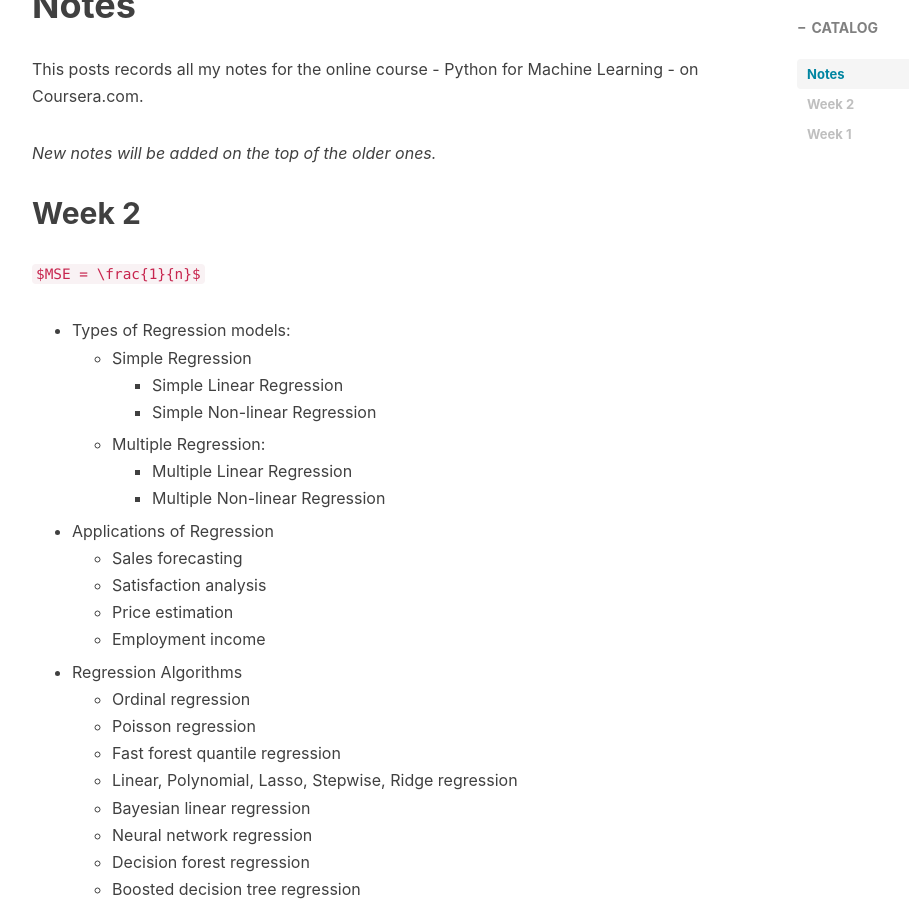
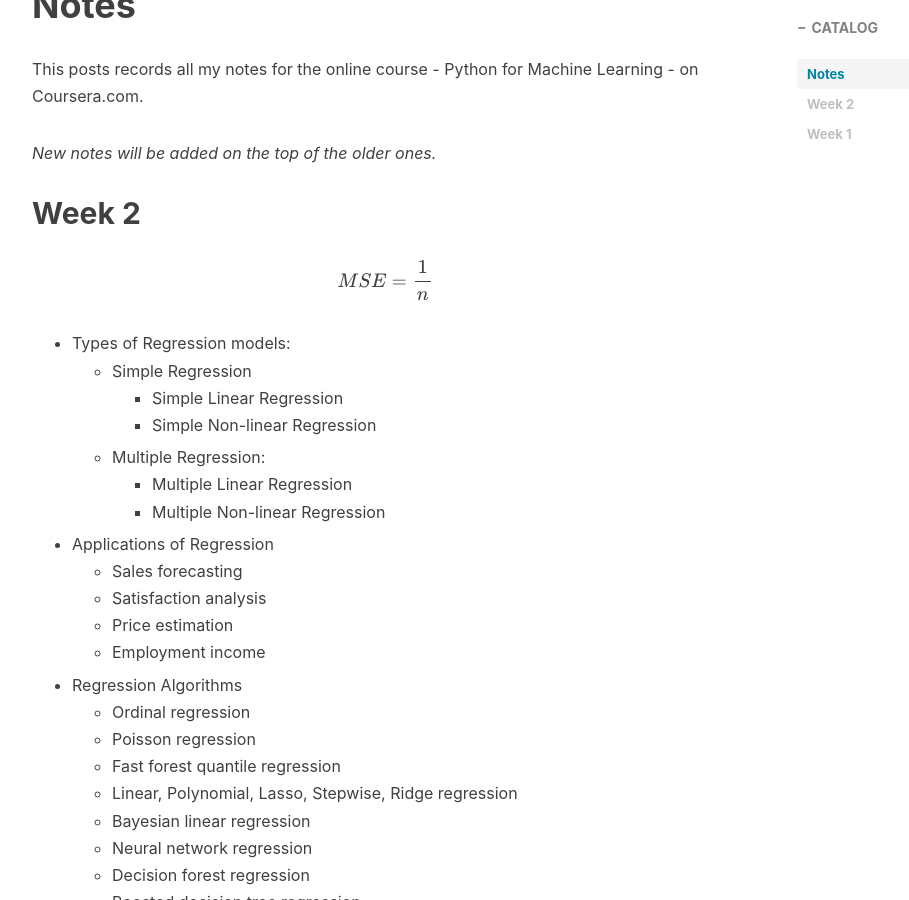
Before and after one commit to xian49930/jiuwuzhi.github.io, a Jekyll site: the page built from _posts/2019-09-06-Notes-Python for Machine Learning.md, in a window 1280 px wide and 900 px high, scrolled down 647 px. Shown: the whole window, without its empty margins (233-1142 px from the left). Built offline with Jekyll 4.4.1, drawn with Linux system fonts in a browser that asks for light colours; nearby versions of some CDN libraries; formulas are drawn with MathJax 3; comment, search, counter and statistics services are not loaded.

```diff
--- a/_layouts/post.html
+++ b/_layouts/post.html
@@ -225,4 +225,9 @@ layout: default
         }
     }
 </style>
+
+<script type="text/javascript"
+        src="https://cdnjs.cloudflare.com/ajax/libs/mathjax/2.7.0/MathJax.js?config=TeX-AMS_CHTML">
+</script>
+
 {% endif %}
--- a/_posts/2019-09-06-Notes-Python for Machine Learning.md
+++ b/_posts/2019-09-06-Notes-Python for Machine Learning.md
@@ -22,7 +22,7 @@ This posts records all my notes for the online course - Python for Machine Learn
 
 ## Week 2
 
-`$MSE = \frac{1}{n}$`
+\\[ MSE = \frac{1}{n} \\]
 
 - Types of Regression models:
 	- Simple Regression
```
